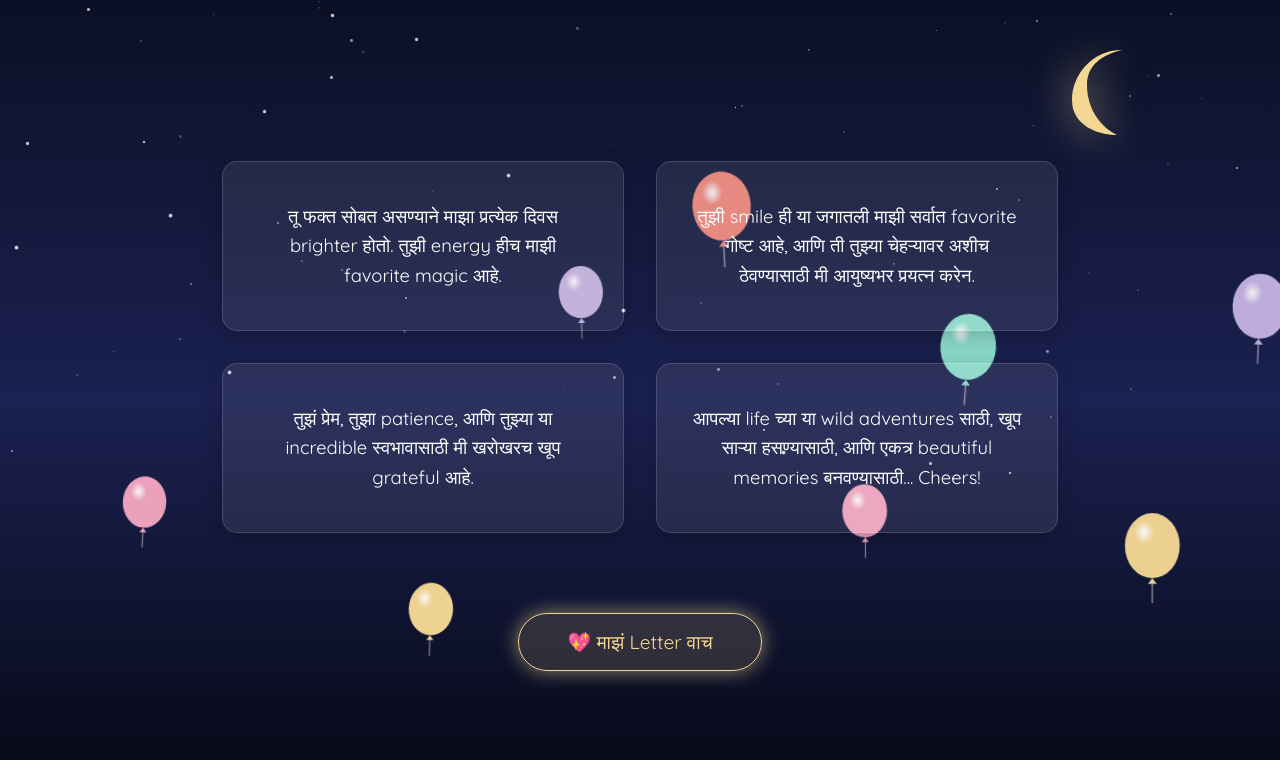
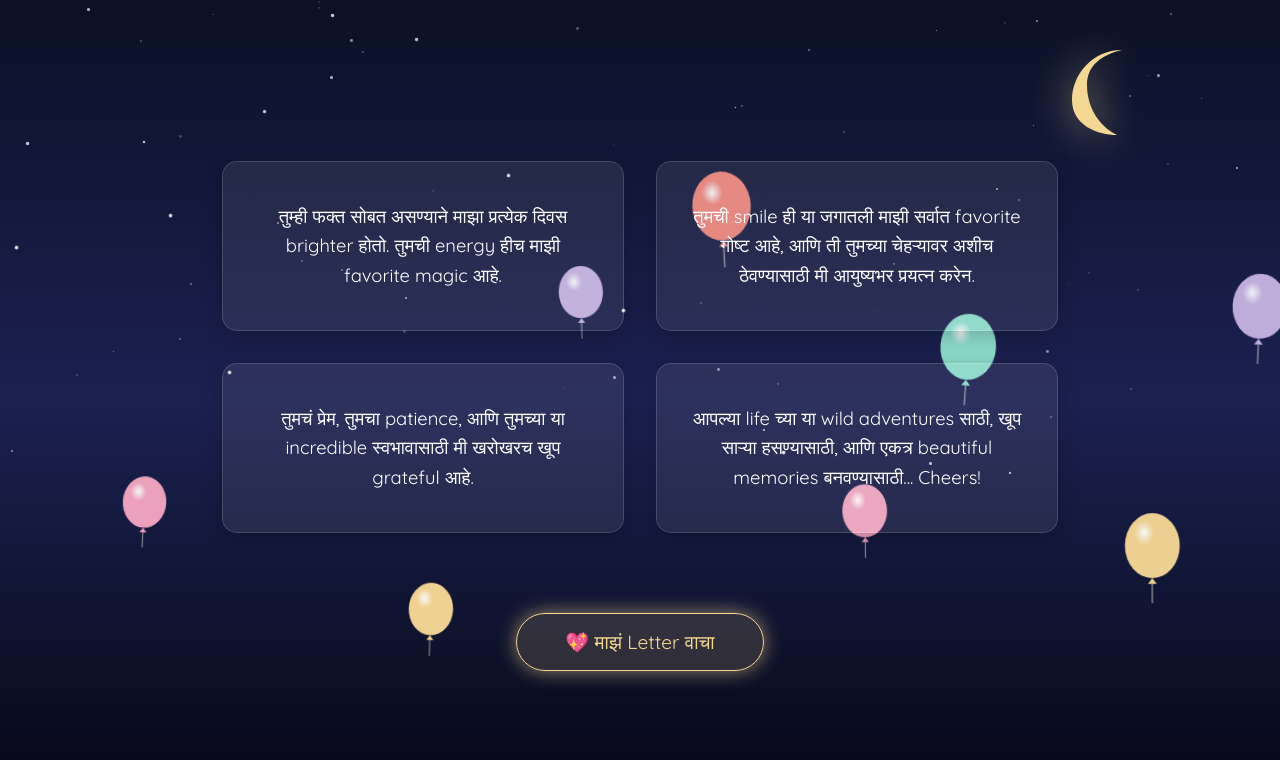
Before and after one commit to Kaveri7680/RN, a Next.js app: page /birthday in a window 1280 px wide. Shown: the top 760 px of the page. Built offline with nearby package versions, Linux system fonts and the light colour scheme; a web font is replaced by a local one.

Commit message:
Update pronouns to formal form (tula -> tumhala)

```diff
--- a/src/app/birthday/page.js
+++ b/src/app/birthday/page.js
@@ -4,9 +4,9 @@ import { useState, useEffect, useMemo } from "react";
 import { useRouter } from "next/navigation";
 
 const FOUR_CARDS = [
-  "तू फक्त सोबत असण्याने माझा प्रत्येक दिवस brighter होतो. तुझी energy हीच माझी favorite magic आहे.",
-  "तुझी smile ही या जगातली माझी सर्वात favorite गोष्ट आहे, आणि ती तुझ्या चेहऱ्यावर अशीच ठेवण्यासाठी मी आयुष्यभर प्रयत्न करेन.",
-  "तुझं प्रेम, तुझा patience, आणि तुझ्या या incredible स्वभावासाठी मी खरोखरच खूप grateful आहे.",
+  "तुम्ही फक्त सोबत असण्याने माझा प्रत्येक दिवस brighter होतो. तुमची energy हीच माझी favorite magic आहे.",
+  "तुमची smile ही या जगातली माझी सर्वात favorite गोष्ट आहे, आणि ती तुमच्या चेहऱ्यावर अशीच ठेवण्यासाठी मी आयुष्यभर प्रयत्न करेन.",
+  "तुमचं प्रेम, तुमचा patience, आणि तुमच्या या incredible स्वभावासाठी मी खरोखरच खूप grateful आहे.",
   "आपल्या life च्या या wild adventures साठी, खूप साऱ्या हसण्यासाठी, आणि एकत्र beautiful memories बनवण्यासाठी... Cheers!"
 ];
 
@@ -303,7 +303,7 @@ export default function BirthdayPage() {
           className="continue-button"
           onClick={() => router.push("/letter")}
         >
-          💖 माझं Letter वाच
+          💖 माझं Letter वाचा
         </button>
       </div>
     </div>
--- a/src/app/page.js
+++ b/src/app/page.js
@@ -8,7 +8,7 @@ import { useRouter } from "next/navigation";
 // ==========================================
 const FIANCEE_NAME = "My Love";
 const YOUR_NAME = "Your Future Husband";
-const MESSAGE = `जगातल्या सर्वात amazing व्यक्तीला Happy Birthday! तुझ्यासोबतचा प्रत्येक दिवस एखाद्या सुंदर dream सारखा आहे. तुला माझ्या life मध्ये पाहुन मी स्वतःला खूप lucky समजते. आपण share केलेल्या सगळ्या सुंदर क्षणांसाठी आणि भविष्यात येणाऱ्या अशाच अनेक गोड क्षणांसाठी... I love you more than words can say.`;
+const MESSAGE = `जगातल्या सर्वात amazing व्यक्तीला Happy Birthday! तुमच्यासोबतचा प्रत्येक दिवस एखाद्या सुंदर dream सारखा आहे. तुम्हाला माझ्या life मध्ये पाहुन मी स्वतःला खूप lucky समजते. आपण share केलेल्या सगळ्या सुंदर क्षणांसाठी आणि भविष्यात येणाऱ्या अशाच अनेक गोड क्षणांसाठी... I love you more than words can say.`;
 
 // ==========================================
 // CSS STYLES
@@ -542,7 +542,7 @@ export default function BirthdayPage() {
       {/* Message Reveal Card */}
       <div className={`message-card ${candlesBlownOut ? "visible" : ""}`}>
         <p className="message-text">{MESSAGE}</p>
-        <p className="signature">— तुझीच 🤍</p>
+        <p className="signature">— तुमचीच 🤍</p>
         <button
           className="continue-button"
           onClick={() => router.push("/birthday")}
```
Also changed, not shown: src/app/letter/page.js (+10 -10 lines).
